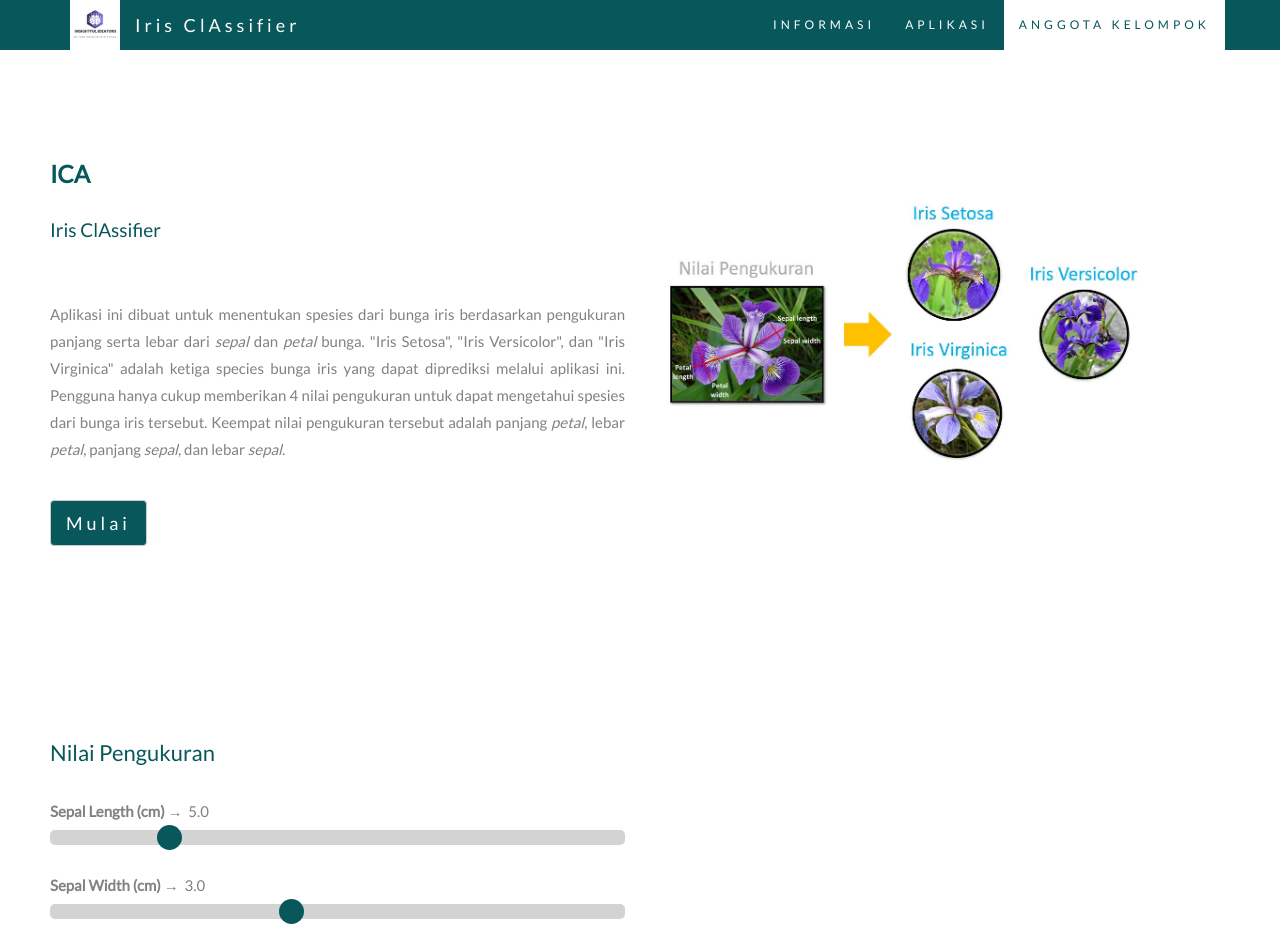
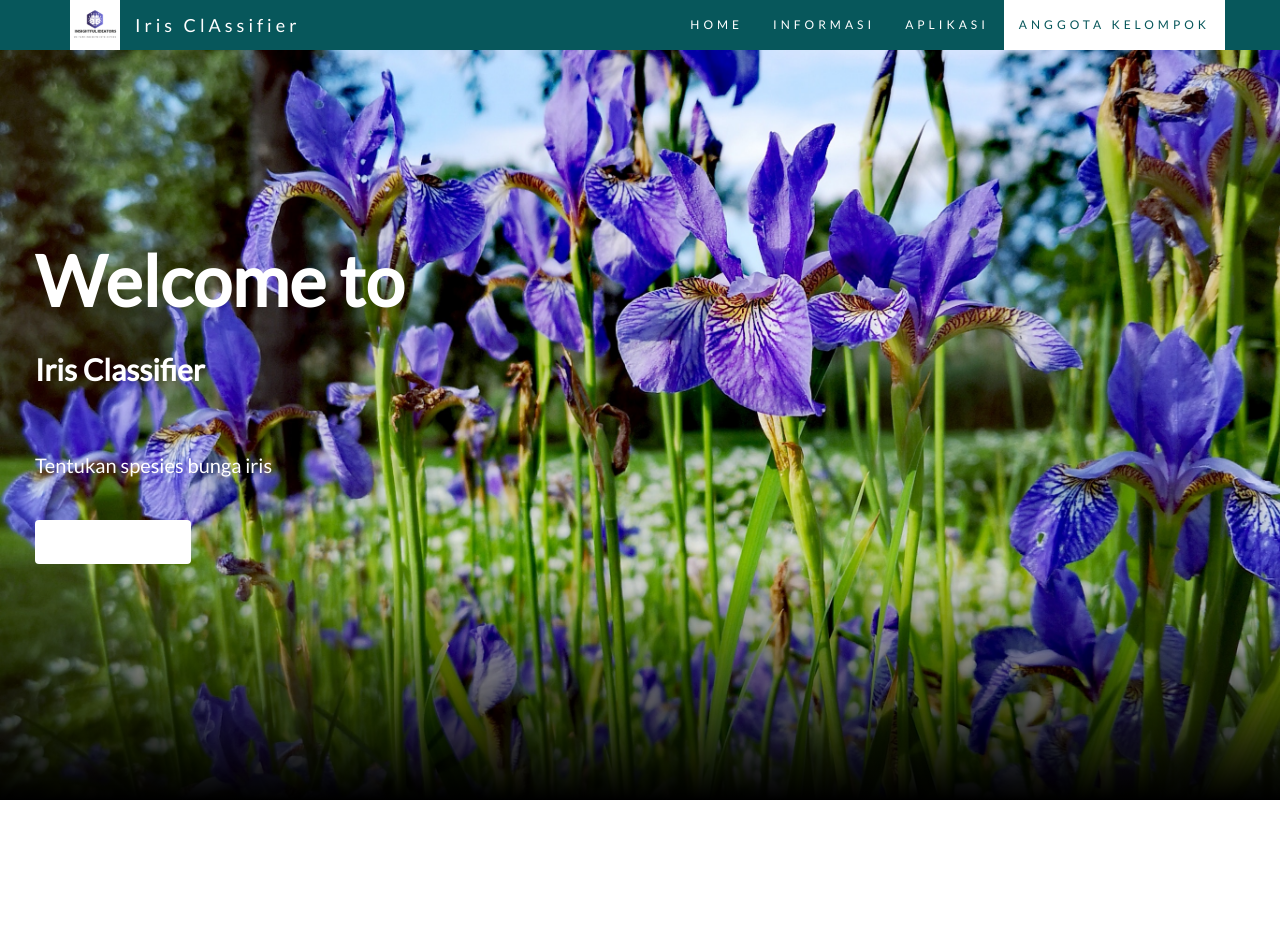
Before and after one commit to hilya09/deployment-ds, a Flask app: page / in a window 1280 px wide. Shown: the top 942 px of the page. Run offline with Flask 3, Linux system fonts and the light colour scheme; parts of the project's set-up code (start-up, migrations or seed data) failed here and were passed over.

Commit message:
Update index.html

```diff
--- a/templates/index.html
+++ b/templates/index.html
@@ -36,6 +36,7 @@
 			<!-- Daftar Halaman -->
 			<div class="collapse navbar-collapse" id="myNavbar">
 				<ul class="nav navbar-nav navbar-right">
+					<li><a href="#home">HOME</a></li>
 					<li><a href="#informasi">INFORMASI</a></li>
 					<li><a href="#aplikasi">APLIKASI</a></li>
 					<li><a href="#anggotaKelompok">ANGGOTA KELOMPOK</a></li>
@@ -43,6 +44,39 @@
 			</div>
 		</div>
 	</nav>
+
+	<!-- Landing Page -->
+	<div id="home" class="container-fluid" style="background: url('{{ url_for('static', filename='images/hero.jpg') }}'); width: 100%;
+	height: 100vh;
+	position: relative;
+	background-size: cover;
+	background-position: center;">
+		<br>
+		<br>
+		<br>
+		<br><br><br>
+		<div class="row">
+				<div>
+					<!-- Welcome -->
+					<h2 style="color: #fff; font-size: 70px;">Welcome to</h2>
+					<h3 style="color: #fff; font-size: 30px;"><b>Iris Classifier</b></h3><br>
+					<p style="text-align: justify;text-justify: inter-word; color: #fff; font-size: 20px;">
+						Tentukan spesies bunga iris
+					</p>
+					<br>
+
+					<!-- Tombol show -->
+					<nav id="navgo" class="navbar-show-more" style="z-index: 0;">
+						<ul class="nav nav-pills">
+							<li class="nav-item">
+								<a class="btn btn-default btn-lg" href="#informasi" style="background-color:##07575B; color:#fff; border: none; outline:none">Show More</a>
+							</li>
+						</ul>
+					</nav>
+				</div>
+		</div>
+		<br>
+	</div>
 
 	<!-- Bagian Halaman (Informasi) -->
 	<div id="informasi" class="container-fluid">
```
